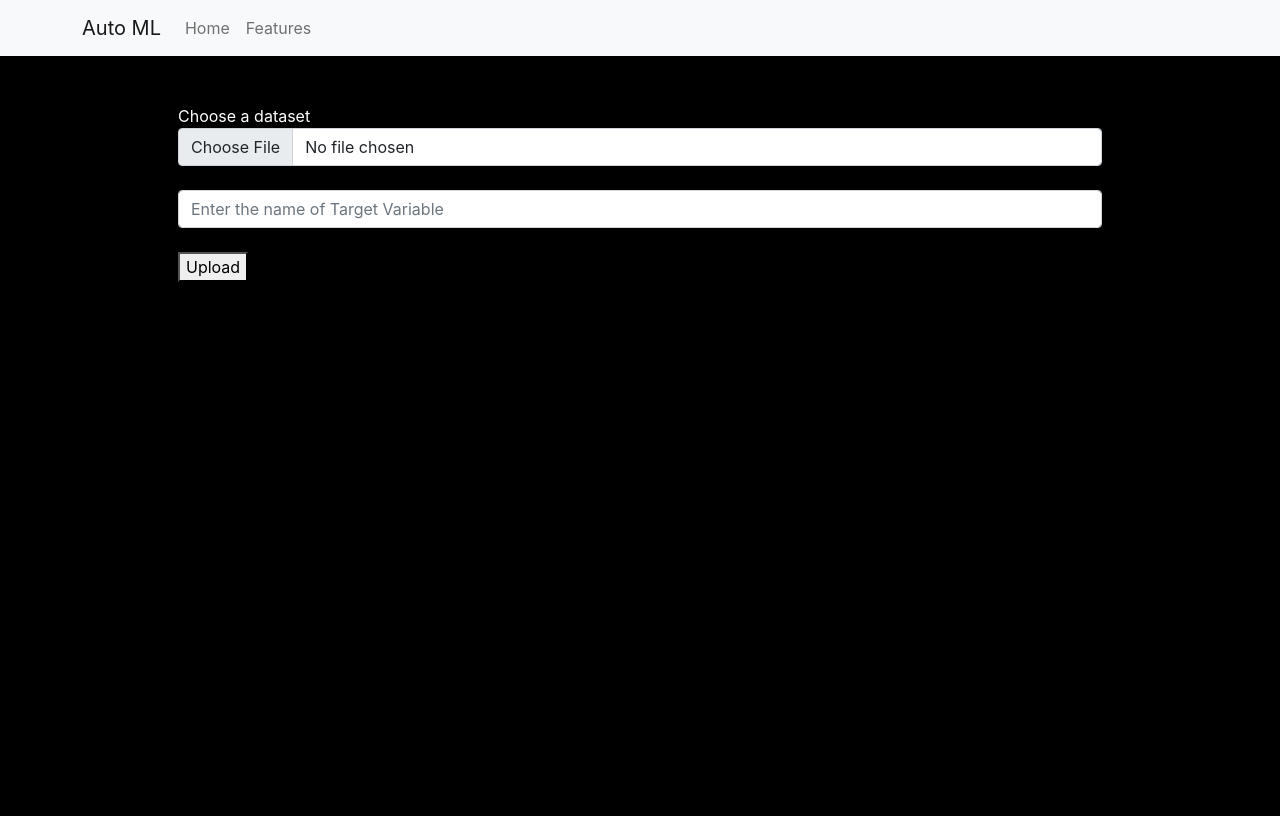
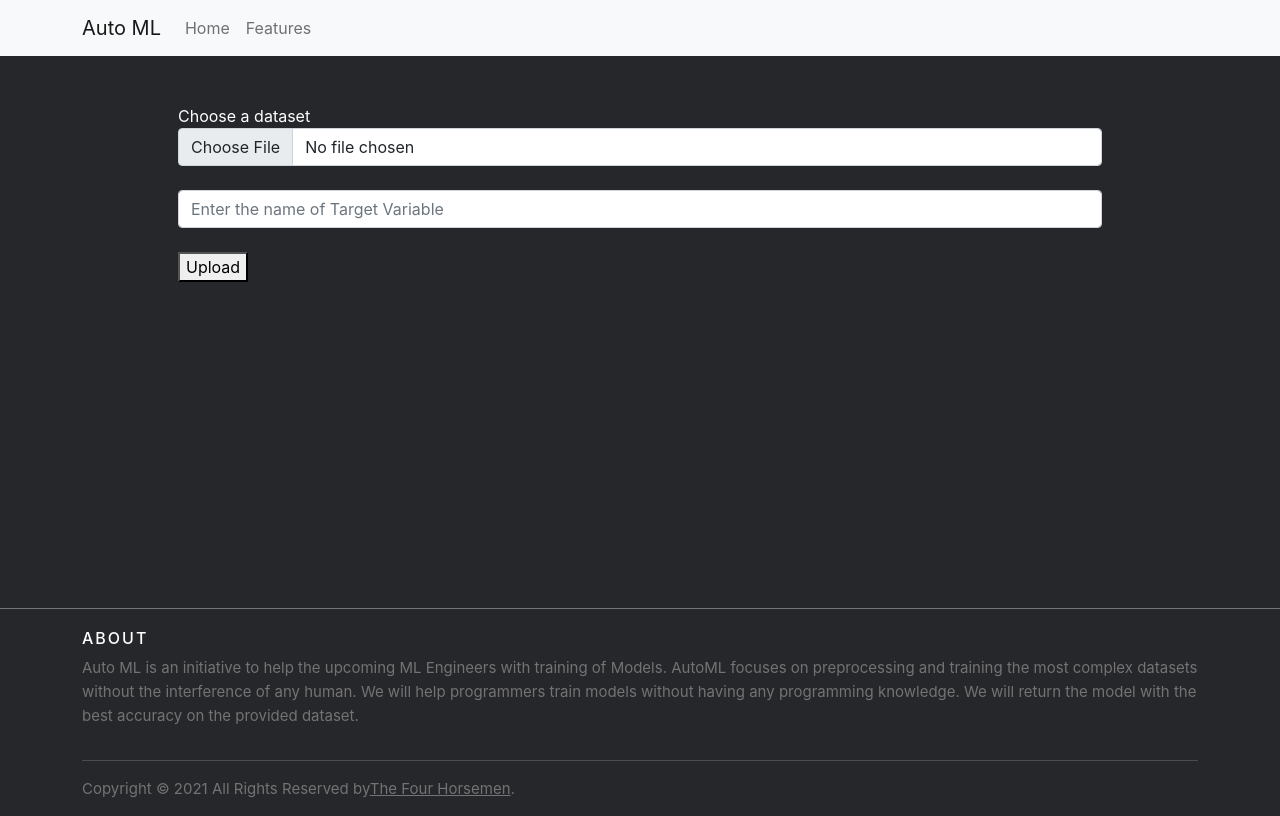
Before and after one commit to Bhavyalakhani/Auto-ML, a React (Create React App) app in the folder client/: page / in a window 1280 px wide. Built offline with nearby package versions, Linux system fonts and the light colour scheme.

Commit message:
Some styling

```diff
--- a/client/public/index.html
+++ b/client/public/index.html
@@ -31,7 +31,7 @@
       work correctly both with client-side routing and a non-root public URL.
       Learn how to configure a non-root public URL by running `npm run build`.
     -->
-    <title>React App</title>
+    <title>Auto ML</title>
   </head>
   <body>
     <noscript>You need to enable JavaScript to run this app.</noscript>
--- a/client/src/App.js
+++ b/client/src/App.js
@@ -100,7 +100,7 @@ class App extends React.Component {
                   <div className="container">
                     <div className="container">
                       <div className="container">
-                        <div className="container">
+                        <div className="container main-container">
                           <br></br>
                           {/* <h1>Auto ML</h1> */}
                           <br></br>
@@ -119,7 +119,7 @@ class App extends React.Component {
                                 ref={(ref) => {
                                   this.uploadInput = ref;
                                 }}
-                                class="form-control"
+                                className="form-control"
                                 id="inputGroupFile04"
                                 aria-describedby="inputGroupFileAddon04"
                                 aria-label="Upload Dataset"
@@ -136,7 +136,7 @@ class App extends React.Component {
                               /> */}
                               <input
                                 type="text"
-                                class="form-control"
+                                className="form-control"
                                 id="exampleInputEmail1"
                                 aria-describedby="emailHelp"
                                 placeholder="Enter the name of Target Variable"
@@ -166,30 +166,30 @@ class App extends React.Component {
                               </div>
                             ) : null}
                           </div>
-                          {/* <div class="container">
+                          {/* <div className="container">
                           <br /><br />
                           <h1>Auto ML</h1>
                           <br /><br />
-                          <div class="container">
-                            <div class="input-group">
+                          <div className="container">
+                            <div className="input-group">
                               <input
                                 type="file"
-                                class="form-control"
+                                className="form-control"
                                 id="inputGroupFile04"
                                 aria-describedby="inputGroupFileAddon04"
                                 aria-label="Upload Dataset"
                               />
                             </div>
-                            <label for="exampleInputEmail1" class="form-label"
+                            <label for="exampleInputEmail1" className="form-label"
                               >Target Variable</label
                             >
                             <input
                               type="email"
-                              class="form-control"
+                              className="form-control"
                               id="exampleInputEmail1"
                               aria-describedby="emailHelp"
                             /><br /><button
-                              class="btn btn-outline-secondary"
+                              className="btn btn-outline-secondary"
                               type="button"
                               id="inputGroupFileAddon04"
                             >
@@ -206,6 +206,43 @@ class App extends React.Component {
             </div>
           </div>
         </div>
+        {/* <footer className="footer has-text-centered">
+          <hr></hr>
+          <div className="container">
+            <p className="has-text-weight-light">
+              &copy; 2021 Made by Vatsal, Bhavya, Samit under the guidance of
+              Dr. Pratik Kanani
+            </p>
+          </div>
+        </footer> */}
+        <footer className="site-footer">
+          <div className="container">
+            <div className="row">
+              <div className="col-sm-12 col-md-12">
+                <h6>About</h6>
+                <p className="text-justify">
+                  Auto ML is an initiative to help the upcoming ML Engineers
+                  with training of Models. AutoML focuses on preprocessing and
+                  training the most complex datasets without the interference of
+                  any human. We will help programmers train models without
+                  having any programming knowledge. We will return the model
+                  with the best accuracy on the provided dataset.
+                </p>
+              </div>
+            </div>
+            <hr></hr>
+          </div>
+          <div className="container">
+            <div className="row">
+              <div className="col-md-8 col-sm-6 col-xs-12">
+                <p className="copyright-text">
+                  Copyright &copy; 2021 All Rights Reserved by
+                  <a href="#">The Four Horsemen</a>.
+                </p>
+              </div>
+            </div>
+          </div>
+        </footer>
       </div>
     );
   }
--- a/client/src/index.css
+++ b/client/src/index.css
@@ -5,7 +5,7 @@ body {
     sans-serif;
   -webkit-font-smoothing: antialiased;
   -moz-osx-font-smoothing: grayscale;
-  background-color: black;
+  background-color: #26272b;
   color: white;
 }
 
@@ -18,3 +18,153 @@ code {
   text-align: center;
   margin: 1% 45%;
 }
+
+.footer {
+  position: fixed;
+  bottom: 0;
+  width: 100%;
+  text-align: center;
+}
+.site-footer {
+  background-color: #26272b;
+  padding: 15px 0;
+  font-size: 15px;
+  line-height: 24px;
+  color: #737373;
+  border-top: 1px solid #737373;
+}
+.site-footer hr {
+  border-top-color: #bbb;
+  opacity: 0.5;
+}
+.site-footer hr.small {
+  margin: 20px 0;
+}
+.site-footer h6 {
+  color: #fff;
+  font-size: 16px;
+  text-transform: uppercase;
+  margin-top: 5px;
+  letter-spacing: 2px;
+}
+.site-footer a {
+  color: #737373;
+}
+.site-footer a:hover {
+  color: #3366cc;
+  text-decoration: none;
+}
+.footer-links {
+  padding-left: 0;
+  list-style: none;
+}
+.footer-links li {
+  display: block;
+}
+.footer-links a {
+  color: #737373;
+}
+.footer-links a:active,
+.footer-links a:focus,
+.footer-links a:hover {
+  color: #3366cc;
+  text-decoration: none;
+}
+.footer-links.inline li {
+  display: inline-block;
+}
+.site-footer .social-icons {
+  text-align: right;
+}
+.site-footer .social-icons a {
+  width: 40px;
+  height: 40px;
+  line-height: 40px;
+  margin-left: 6px;
+  margin-right: 0;
+  border-radius: 100%;
+  background-color: #33353d;
+}
+.copyright-text {
+  margin: 0;
+}
+@media (max-width: 991px) {
+  .site-footer [class^='col-'] {
+    margin-bottom: 30px;
+  }
+}
+@media (max-width: 767px) {
+  .site-footer {
+    padding-bottom: 0;
+  }
+  .site-footer .copyright-text,
+  .site-footer .social-icons {
+    text-align: center;
+  }
+}
+.social-icons {
+  padding-left: 0;
+  margin-bottom: 0;
+  list-style: none;
+}
+.social-icons li {
+  display: inline-block;
+  margin-bottom: 4px;
+}
+.social-icons li.title {
+  margin-right: 15px;
+  text-transform: uppercase;
+  color: #96a2b2;
+  font-weight: 700;
+  font-size: 13px;
+}
+.social-icons a {
+  background-color: #eceeef;
+  color: #818a91;
+  font-size: 16px;
+  display: inline-block;
+  line-height: 44px;
+  width: 44px;
+  height: 44px;
+  text-align: center;
+  margin-right: 8px;
+  border-radius: 100%;
+  -webkit-transition: all 0.2s linear;
+  -o-transition: all 0.2s linear;
+  transition: all 0.2s linear;
+}
+.social-icons a:active,
+.social-icons a:focus,
+.social-icons a:hover {
+  color: #fff;
+  background-color: #29aafe;
+}
+.social-icons.size-sm a {
+  line-height: 34px;
+  height: 34px;
+  width: 34px;
+  font-size: 14px;
+}
+.social-icons a.facebook:hover {
+  background-color: #3b5998;
+}
+.social-icons a.twitter:hover {
+  background-color: #00aced;
+}
+.social-icons a.linkedin:hover {
+  background-color: #007bb6;
+}
+.social-icons a.dribbble:hover {
+  background-color: #ea4c89;
+}
+@media (max-width: 767px) {
+  .social-icons li.title {
+    display: block;
+    margin-right: 0;
+    font-weight: 600;
+  }
+}
+
+.main-container {
+  min-height: 69vh;
+}
```
